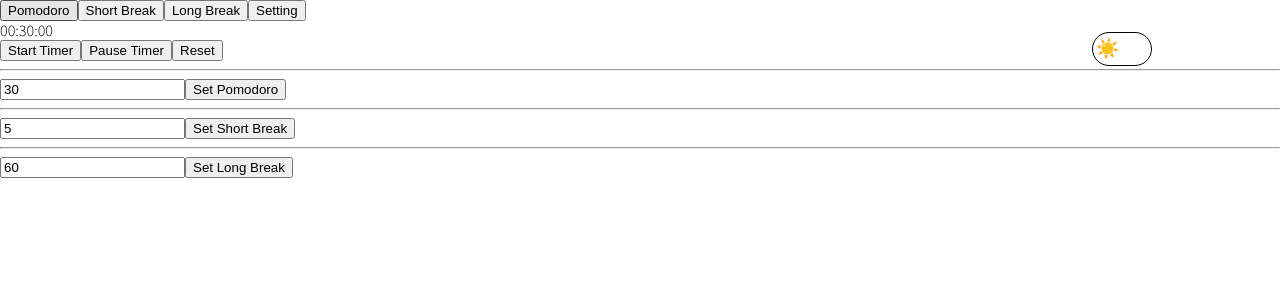
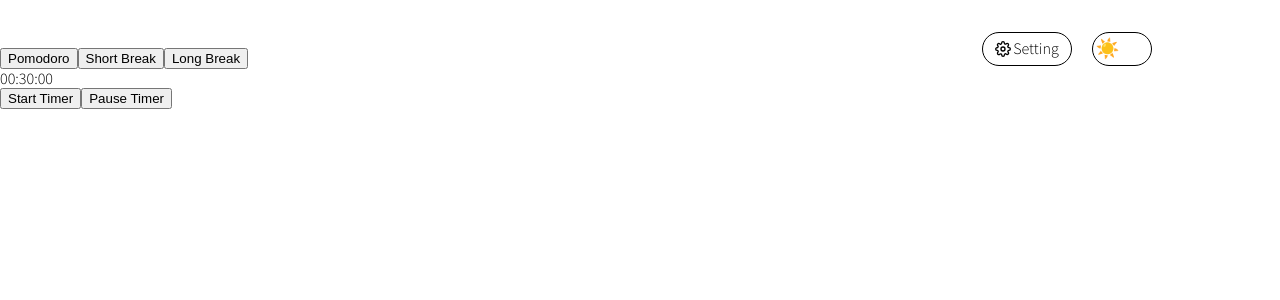
Before and after one commit to devfrankkim/Promotive, a React (Create React App) app: page / in a window 1280 px wide. Shown: the top 300 px of the page. Built offline with nearby package versions, Linux system fonts and the light colour scheme.

Commit message:
feat(Pomodoro) : adding Modal - setting

```diff
--- a/src/components/Pomodoro/index.tsx
+++ b/src/components/Pomodoro/index.tsx
@@ -1,12 +1,21 @@
 import React, { useEffect, useState, useCallback } from "react";
+import { useRecoilState } from "recoil";
+import { modalPomodoro } from "recoil/promoAtom";
+import styled from "styled-components";
+
+import { FiSettings } from "react-icons/fi";
+import { RiChatDeleteLine } from "react-icons/ri";
 
 import {
   handlePomodorotodoLocalStorage,
   TIMEKEY,
   TIMESTATE,
 } from "utils/helpers";
+import { TABLET } from "utils/responsiveness";
 
 const Pomodoro = () => {
+  const [isOpen, setIsOpen] = useRecoilState(modalPomodoro);
+
   const [defaultTimer, setDefaultTimer] = useState("begin");
 
   const [beginTimer, setBeginTimer] = useState<number>(TIMESTATE.beginState);
@@ -31,13 +40,13 @@ const Pomodoro = () => {
   // ========== convert milliseconds to readable time ==========
   const convertMsToHM = useCallback((milliseconds: number) => {
     let seconds = Math.floor(milliseconds / 1000);
-    let minutes = Math.floor(seconds / 60);
-    let hours = Math.floor(minutes / 60);
+    let minut1s = Math.floor(seconds / 60);
+    let hours = Math.floor(minut1s / 60);
 
     seconds = seconds % 60;
-    minutes = minutes % 60;
+    minut1s = minut1s % 60;
 
-    return `${padTo2Digits(hours)}:${padTo2Digits(minutes)}:${padTo2Digits(
+    return `${padTo2Digits(hours)}:${padTo2Digits(minut1s)}:${padTo2Digits(
       seconds
     )}`;
   }, []);
@@ -233,8 +242,102 @@ const Pomodoro = () => {
   };
 
   return (
-    <div>
-      <div>
+    <div onClick={() => setIsOpen(false)}>
+      <ButtonSettingContainer
+        onClick={(e) => {
+          e.stopPropagation();
+          setIsOpen((prev) => !prev);
+        }}
+      >
+        <FiSettings />
+        <div>Setting</div>
+      </ButtonSettingContainer>
+
+      <div onClick={() => setIsOpen(false)}>
+        {/* ============ modal ============ */}
+        {isOpen && (
+          <ModalWrapper onClick={(e) => e.stopPropagation()}>
+            <div className="top">
+              <h2>Timer Setting</h2>
+              <RiChatDeleteLine
+                className="closeButton"
+                onClick={() => setIsOpen(false)}
+              />
+            </div>
+            <hr />
+            <ContainerWrapperInputTimer
+              onKeyDown={(e) => {
+                if (e.key === "Escape") setIsOpen(false);
+              }}
+            >
+              <WrapperInputTimer>
+                <InputTimer
+                  autoFocus
+                  type="number"
+                  min={1}
+                  onChange={(e) => {
+                    setPomoInput(Number(e.target.value));
+                  }}
+                  value={pomoInput}
+                />
+                <button
+                  name="pomodoroState"
+                  onClick={(e) => {
+                    onHandleSettingForTimer(e);
+                    onHandleTimerCategory(e);
+                  }}
+                >
+                  Set Pomodoro
+                </button>
+              </WrapperInputTimer>
+              <WrapperInputTimer>
+                <InputTimer
+                  type="number"
+                  min={1}
+                  onChange={(e) => {
+                    setShorBreakInput(Number(e.target.value));
+                  }}
+                  value={shorBreakInput}
+                />
+                <button
+                  name="shortBreakState"
+                  onClick={(e) => {
+                    if (shorBreakInput === 0) {
+                      alert("set timer properly");
+                      return;
+                    }
+                    onHandleSettingForTimer(e);
+                    onHandleTimerCategory(e);
+                  }}
+                >
+                  Set Short Break
+                </button>
+              </WrapperInputTimer>
+              <WrapperInputTimer>
+                <InputTimer
+                  type="number"
+                  min={1}
+                  onChange={(e) => {
+                    setLongBreakInput(Number(e.target.value));
+                  }}
+                  value={longBreakInput}
+                />
+                <button
+                  name="longBreakState"
+                  onClick={(e) => {
+                    onHandleSettingForTimer(e);
+                    onHandleTimerCategory(e);
+                  }}
+                >
+                  Set Long Break
+                </button>
+              </WrapperInputTimer>
+            </ContainerWrapperInputTimer>
+          </ModalWrapper>
+        )}
+
+        <FramePomodoro>
+          <span onClick={(e) => e.stopPropagation()}>
             <button
               type="button"
               name="pomodoroState"
@@ -256,10 +359,8 @@ const Pomodoro = () => {
             >
               Long Break
             </button>
-
-        <button>Setting</button>
-      </div>
-      <div>
+          </span>
+          <span onClick={(e) => e.stopPropagation()}>
             <h2>{timeText}</h2>
 
             <button
@@ -280,78 +381,130 @@ const Pomodoro = () => {
             >
               Pause Timer
             </button>
-        <button
-          type="button"
-          onClick={() => {
-            setIsStart(false);
-            setIsPause(true);
-          }}
-        >
-          Reset
-        </button>
-      </div>
-      <div>
-        <hr />
-        <input
-          type="number"
-          min={0}
-          onChange={(e) => {
-            setPomoInput(Number(e.target.value));
-          }}
-          value={pomoInput}
-        />
-        <button
-          name="pomodoroState"
-          onClick={(e) => {
-            onHandleSettingForTimer(e);
-            onHandleTimerCategory(e);
-          }}
-        >
-          Set Pomodoro
-        </button>
-      </div>
-      <div>
-        <hr />
-        <input
-          type="number"
-          min={0}
-          onChange={(e) => {
-            setShorBreakInput(Number(e.target.value));
-          }}
-          value={shorBreakInput}
-        />
-        <button
-          name="shortBreakState"
-          onClick={(e) => {
-            onHandleSettingForTimer(e);
-            onHandleTimerCategory(e);
-          }}
-        >
-          Set Short Break
-        </button>
-      </div>
-      <div>
-        <hr />
-        <input
-          type="number"
-          min={0}
-          onChange={(e) => {
-            setLongBreakInput(Number(e.target.value));
-          }}
-          value={longBreakInput}
-        />
-        <button
-          name="longBreakState"
-          onClick={(e) => {
-            onHandleSettingForTimer(e);
-            onHandleTimerCategory(e);
-          }}
-        >
-          Set Long Break
-        </button>
+          </span>
+        </FramePomodoro>
       </div>
     </div>
   );
 };
 
 export default Pomodoro;
+
+const ModalWrapper = styled.div`
+  color: rgb(34, 34, 34);
+  border-radius: 8px;
+  background-color: white;
+  /* position: relative; */
+  max-width: 400px;
+  width: 95%;
+  height: 50vh;
+  z-index: 2147483647;
+  border-top: 1px solid rgb(239, 239, 239);
+  border-bottom: 1px solid rgb(239, 239, 239);
+  margin: auto;
+  transition: all 0.2s ease-in 0s;
+  transform: translateY(20px);
+  box-shadow: rgb(0 0 0 / 15%) 0px 10px 20px, rgb(0 0 0 / 10%) 0px 3px 6px;
+  overflow: hidden;
+  position: absolute;
+  top: 10rem;
+  padding: 2rem;
+
+  .top {
+    display: flex;
+    justify-content: space-between;
+    align-items: center;
+    padding: 1rem;
+  }
+
+  .closeButton {
+    background: none;
+    border: none;
+    cursor: pointer;
+    font-size: 1.3rem;
+  }
+
+  h2 {
+    display: block;
+  }
+`;
+
+const ContainerWrapperInputTimer = styled.div`
+  display: flex;
+  justify-content: space-evenly;
+  align-items: center;
+`;
+
+const WrapperInputTimer = styled.div`
+  display: flex;
+  justify-content: center;
+  align-items: center;
+  flex-direction: column-reverse;
+  width: 80px;
+
+  button {
+    background: none;
+    border: 1px solid black;
+    cursor: pointer;
+
+    :hover {
+      color: red;
+      transition: all 0.1s ease-in 0s;
+    }
+  }
+`;
+
+const InputTimer = styled.input`
+  border-radius: 4px;
+  background-color: rgb(239, 239, 239);
+  font-size: 16px;
+  padding: 10px;
+  box-shadow: none;
+  border: none;
+  color: rgb(85, 85, 85);
+  width: 100%;
+  box-sizing: border-box;
+  /* outline: none; */
+`;
+
+const FramePomodoro = styled.div`
+  position: relative;
+  top: 0px;
+  left: 0px;
+  width: 100%;
+  height: 100vh;
+  pointer-events: auto;
+  transition: all 0.2s ease-in 0s;
+  overflow: hidden scroll;
+  padding: 48px 0px;
+  box-sizing: border-box;
+
+  h2 {
+    display: inline-block;
+    width: 100%;
+  }
+`;
+
+const ButtonSettingContainer = styled.div`
+  cursor: pointer;
+  padding: 8px 10px;
+  display: flex;
+  align-items: center;
+  border: 1px solid black;
+  gap: 2px;
+  position: absolute;
+
+  z-index: 9999;
+  position: fixed;
+  height: 2rem;
+  right: 6.5rem;
+  top: 2rem;
+  border-radius: 34px;
+  justify-content: center;
+
+  @media ${TABLET} {
+    right: 13rem;
+    width: 90px;
+    height: 34px;
+  }
+`;
--- a/src/recoil/promoAtom.ts
+++ b/src/recoil/promoAtom.ts
@@ -1,4 +1,9 @@
 import { atom } from "recoil";
+
+export const modalPomodoro = atom({
+  key: "modalPomodoroSetting",
+  default: false,
+});
 
 export const defaultTimer = atom({
   key: "defaultTimer",
```
Also changed, not shown: src/components/Modal/Pomodoro.tsx (added, +24 -0 lines). Lines whose indentation alone changed are shown as unchanged.
